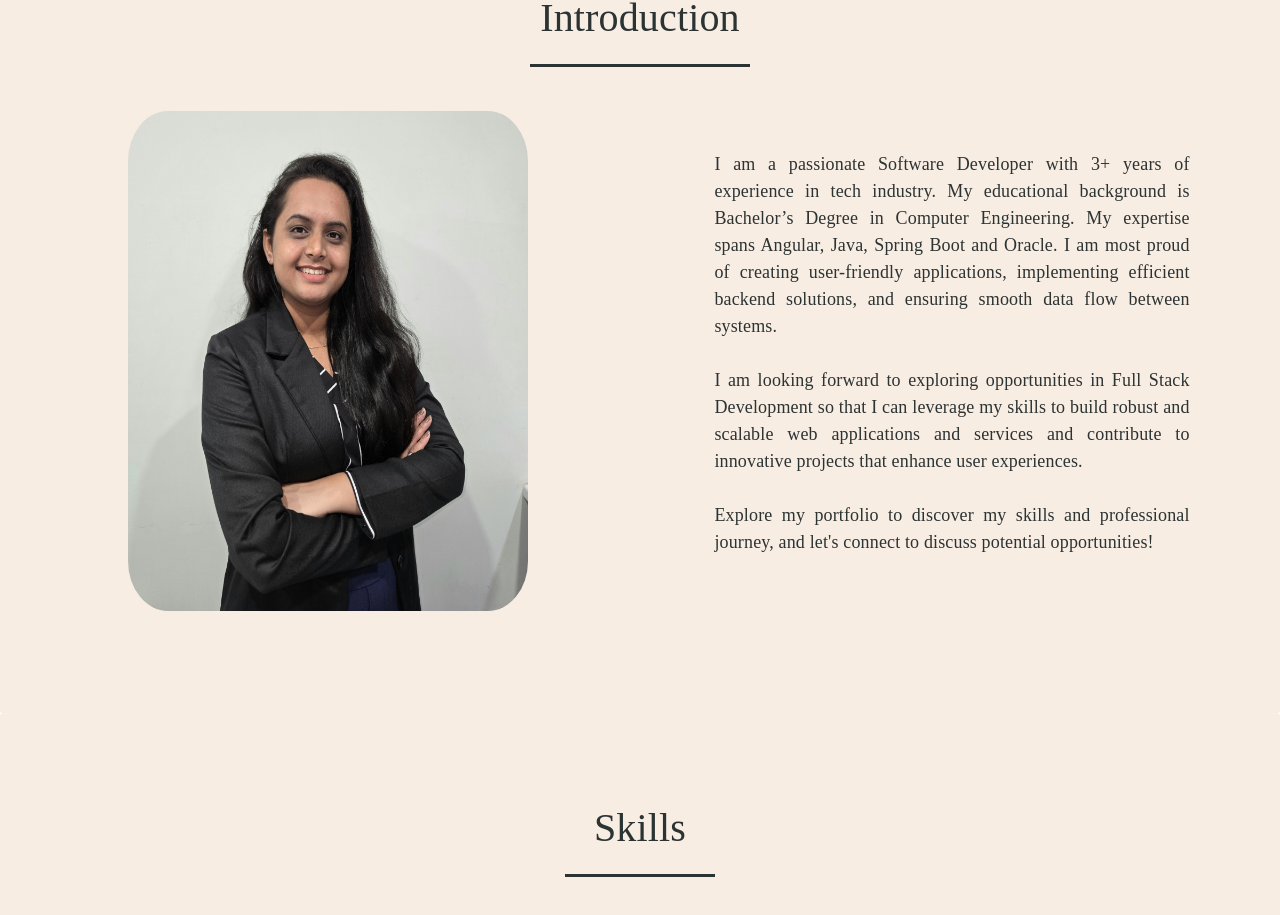
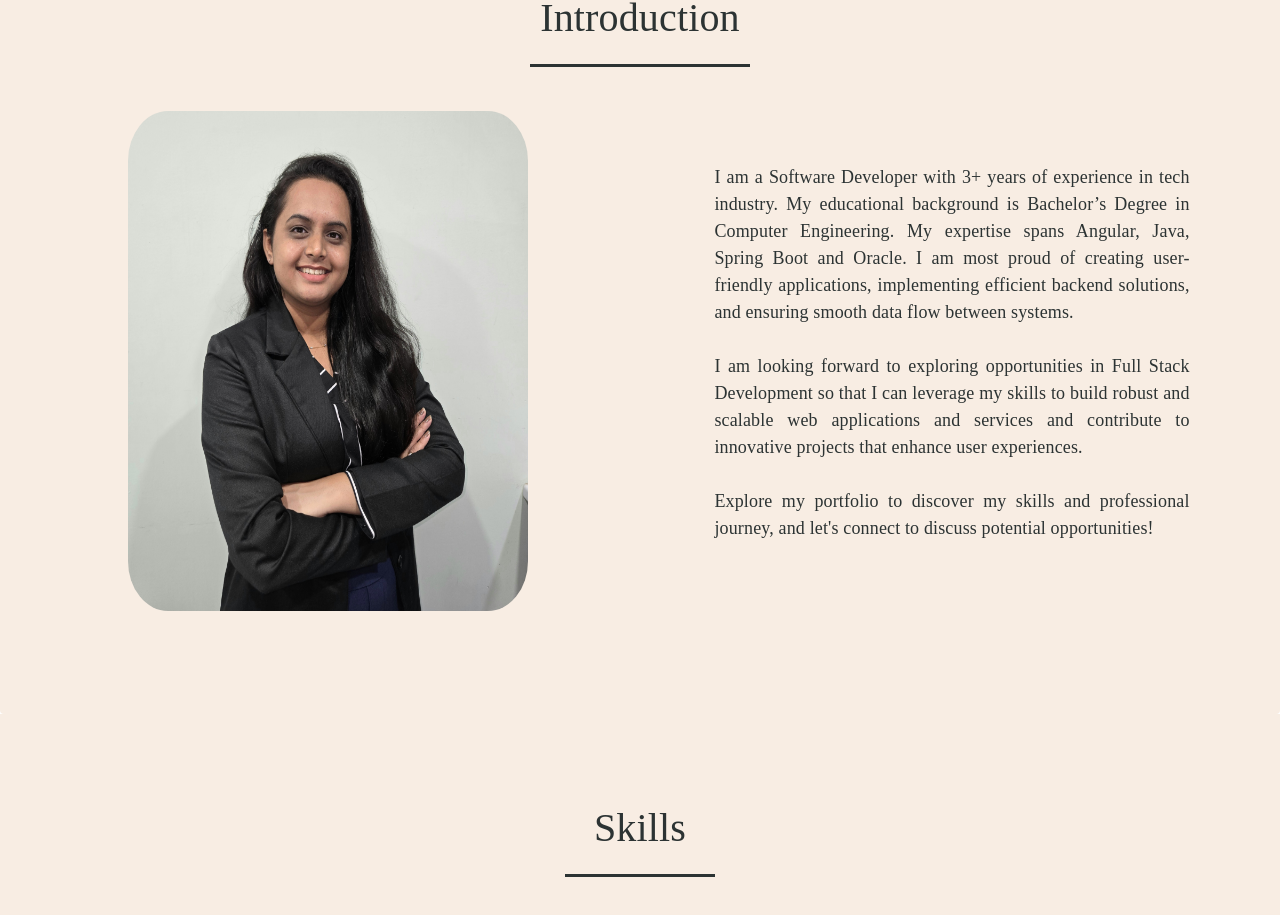
Before and after one commit to aayushi2812/portfolio, a React (Create React App) app: page / in a window 1280 px wide. Shown: the part 1086-2001 px from the top of the page. Built offline with nearby package versions, Linux system fonts and the light colour scheme.

Commit message:
adjusting height

```diff
--- a/src/introduction.js
+++ b/src/introduction.js
@@ -17,7 +17,7 @@ function introduction({toggleDarkMode, primary, secondary, tertiary, quaternary}
               </div>
               <div class="col-md-6 intro-text animate-on-scroll">
                 <p style={toggleDarkMode ? { color: quaternary } : { color: quaternary }}>
-                  I am a passionate Software Developer with 3+ years of experience in tech industry. My educational background is Bachelor’s Degree in Computer Engineering.
+                  I am a Software Developer with 3+ years of experience in tech industry. My educational background is Bachelor’s Degree in Computer Engineering.
                   My expertise spans Angular, Java, Spring Boot and Oracle.  I am most proud of creating user-friendly applications, implementing efficient backend solutions, and ensuring smooth data flow between systems.
                   <br /><br/>
                   I am looking forward to exploring opportunities in Full Stack Development so that I can leverage my skills to build robust and scalable web applications
--- a/src/projects.css
+++ b/src/projects.css
@@ -115,6 +115,15 @@
   }
 }
 
+@media screen and (max-width: 1600px) {
+  /* .card {
+    transform: scale(0.8);
+  } */
+  .projects{
+    height: 1300px !important;
+  }
+}
+
 @media screen and (max-width: 1300px) {
   .card {
     transform: scale(0.8);
@@ -132,14 +141,14 @@
     /* transform: scale(1); */
   }
   .projects{
-    height: 1700px !important;
+    height: 2200px !important;
   }
 }
 
 @media screen and (max-width: 600px) {
   .projects {
     padding-top: 20%;
-    height: 1800px !important;
+    height: 2300px !important;
   }
   .projectImage{
     height:200px;
```
